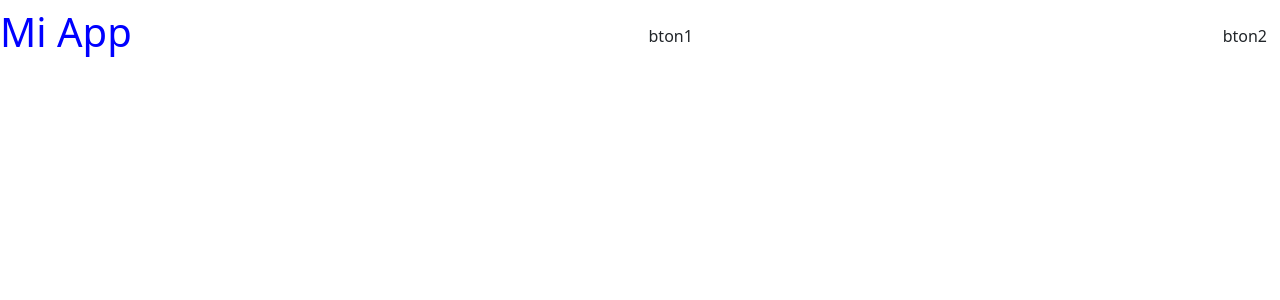
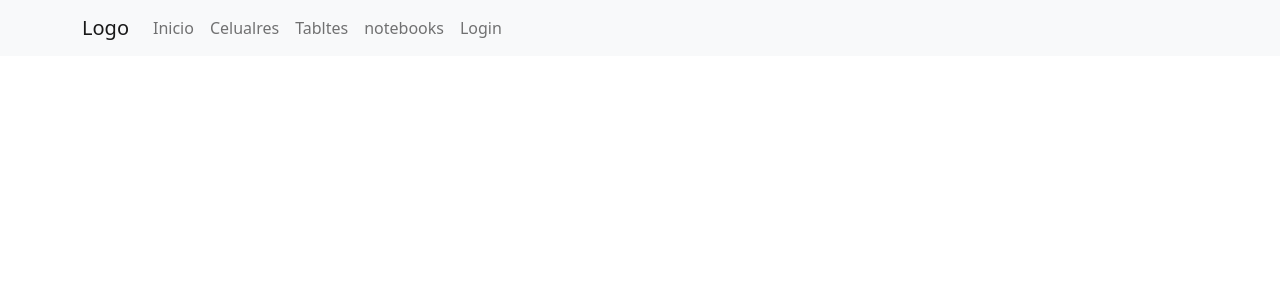
Before and after one commit to Toasty201/ProjectReact, a React (Create React App) app: page / in a window 1280 px wide. Shown: the top 300 px of the page. Built offline with nearby package versions, Linux system fonts and the light colour scheme.

Commit message:
creando un navbar basico con bootstrap

```diff
--- a/package.json
+++ b/package.json
@@ -8,8 +8,9 @@
     "@testing-library/user-event": "^13.5.0",
     "bootstrap": "^5.2.2",
     "react": "^18.2.0",
+    "react-bootstrap": "^2.6.0",
     "react-dom": "^18.2.0",
-    "react-scripts": "5.0.1",
+    "react-scripts": "^2.1.3",
     "web-vitals": "^2.1.4"
   },
   "scripts": {
--- a/src/App.js
+++ b/src/App.js
@@ -1,13 +1,15 @@
 import logo from './logo.svg';
+import React from 'react'
 import './App.css';
-import Navbar from './components/Navbar/Navbar';
+import BasicExample from './components/navbar/Navbar';
+import 'bootstrap/dist/css/bootstrap.min.css';
 
 function App() {
   return (
     <div className="App">
-      <Navbar />
+      <BasicExample />
     </div>
   );
 }
-
+ {/* aca funciona*/}
 export default App;
--- a/src/components/Navbar/Navbar.js
+++ b/src/components/Navbar/Navbar.js
@@ -1,14 +1,29 @@
 import './Navbar.css'
+import React from 'react'
 
-const Navbar = () => {
-    return(
-        <nav className='navbar'>
-            <h1 style={{color: 'blue'}}> Mi App</h1>
-            <button className='btn'> bton1</button>
-            <button className='btn'> bton2</button>
-        </nav>
+import Container from 'react-bootstrap/Container';
+import Nav from 'react-bootstrap/Nav';
+import Navbar from 'react-bootstrap/Navbar';
+import NavDropdown from 'react-bootstrap/NavDropdown';
 
-    )
+function BasicExample() {
+  return (
+    <Navbar bg="light" expand="lg">
+      <Container>
+        <Navbar.Brand href="#home">Logo</Navbar.Brand>
+        <Navbar.Toggle aria-controls="basic-navbar-nav" />
+        <Navbar.Collapse id="basic-navbar-nav">
+          <Nav className="me-auto">
+            <Nav.Link href="#home">Inicio</Nav.Link>
+            <Nav.Link href="#link">Celualres</Nav.Link>
+            <Nav.Link href="#link">Tabltes</Nav.Link>
+            <Nav.Link href="#link">notebooks</Nav.Link>
+            <Nav.Link href="#link">Login</Nav.Link>
+          </Nav>
+        </Navbar.Collapse>
+      </Container>
+    </Navbar>
+  );
+}
 
-}
-export default Navbar
+export default BasicExample;
--- a/src/index.js
+++ b/src/index.js
@@ -3,7 +3,7 @@ import ReactDOM from 'react-dom/client';
 import './index.css';
 import App from './App';
 import reportWebVitals from './reportWebVitals';
-import 'bootstrap/dist/css/bootstrap.css';
+
 
 const root = ReactDOM.createRoot(document.getElementById('root'));
 root.render(<App />);
```
Also changed, not shown: 1 other file (tests, documents, lock files or other folders).
